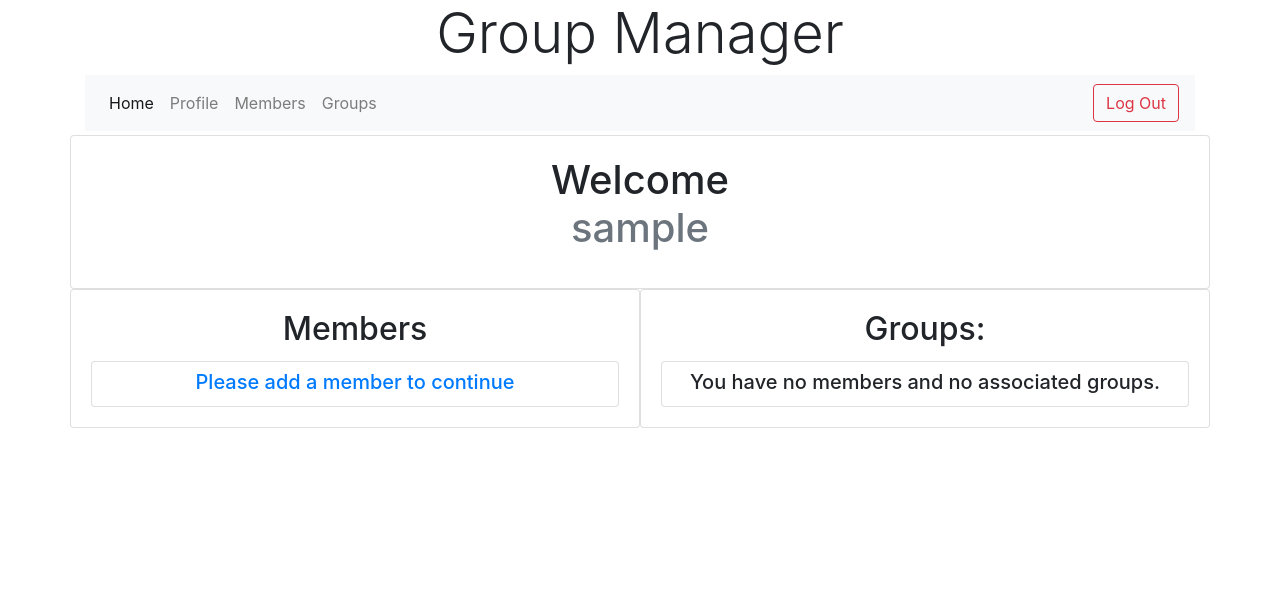
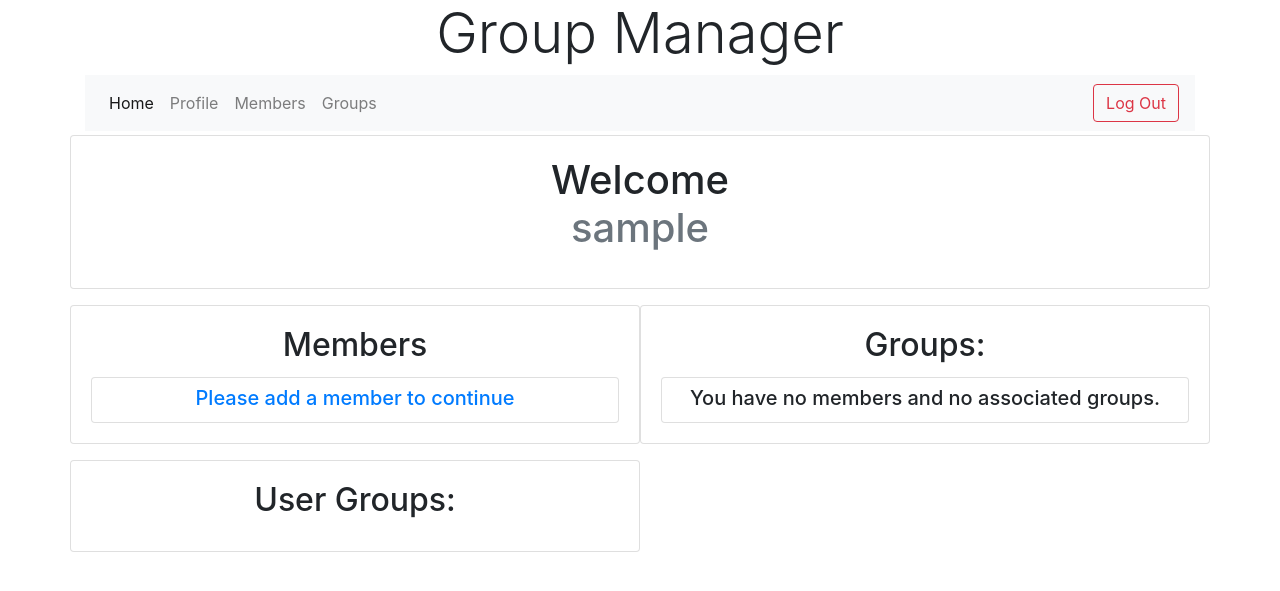
Before and after one commit to levelUpJosh/groupmanager, a Django app: page /app/ in a window 1280 px wide. Shown: the top 591 px of the page. Run offline with Django 3.2, Linux system fonts and the light colour scheme; the visitor is signed in with stand-in values (Sample User, id 1); some libraries are stand-ins or nearby versions.

Commit message:
Updated files

```diff
--- a/groupmanager/settings.py
+++ b/groupmanager/settings.py
@@ -39,7 +39,10 @@ INSTALLED_APPS = [
     'django.contrib.sessions',
     'django.contrib.messages',
     'django.contrib.staticfiles',
+    'encrypted_model_fields',
 ]
+
+FIELD_ENCRYPTION_KEY = 'fsW_tU2uBXa4ymznfPdUCevNtDO5AH-t2TdvoSBSImY='
 
 MIDDLEWARE = [
     'django.middleware.security.SecurityMiddleware',
--- a/groupsapp/functions.py
+++ b/groupsapp/functions.py
@@ -31,6 +31,15 @@ def GetAllUserMembers(search):
 		return userlist
 	else:
 		return 'Unsupported object type. Please input a User or Member object.'
+
+def GetAllUserGroups(search):
+	if search.__class__.__name__ == 'User':
+		grouplist= appmodels.UserGroupLink.objects.filter(user_id=search.pk)
+		grouplist = appmodels.Group.objects.filter(pk__in=memberlist.all().values_list('group_id'))
+		return grouplist
+	else:
+		return 'Unsupported object type. Please input a User object.'
+
 def GetAllMemberGroups(search,by_group=False):
 	from  itertools import chain
 	#Despite the name, this function supports both members and users. The object's type is detected and if it is a user then the function scans and returns ALL associated member groups.
--- a/groupsapp/templates/groupsapp/index.html
+++ b/groupsapp/templates/groupsapp/index.html
@@ -1,14 +1,13 @@
 {% extends 'base.html' %}
 {% block content %}
-{{joingroup}}
-{{test}}
+
 <div class="card row">
     <div class="card-body">
         <h1 class="card-title text-center"> Welcome <p class="text-muted">{{user.username}}</p></h1>
     </div>
 </div>
 <div class="row">
-    <div class="card col-md-6">
+    <div class="card col-md-6 mt-3">
         <div class="card-body">
             <h2 class="card-title text-center"> Members</h2>
             <div class="row">
@@ -27,7 +26,7 @@
             </div>
         </div>
     </div>
-    <div class="card col-md-6">
+    <div class="card col-md-6 mt-3">
         <div class="card-body">
             <h2 class="card-title text-center">Groups:</h2>
             <div class="row">
@@ -52,6 +51,30 @@
                 {% endfor %}
             </div>
         </div>
+
+    </div>
+    <div class="card col-md-6 float-right mt-3">
+        <div class="card-body">
+            <h2 class="card-title text-center">User Groups:</h2>
+            <div class="row">
+
+                {% for group in usergroups %}
+                <div class="card col-lg-6">
+                    <ul class="card-body list-group">
+                        {% if group != 'No Group' %}
+                        <h5 class="card-title"><a href="{% url 'group' group.0.id %}">{{ group.0 }}</a></h5>
+                        {%else%}
+                        <h6 class="card-title">{{ group }}</h6>
+                        <a class="card-title" href="{% url 'joingroup'%}">Use a join code to join a group</a>
+                        {%endif%}
+                        <li class="list-group-item">{{group.1}}</li>
+
+                    </ul>
+                </div>
+                {% endfor %}
+            </div>
+        </div>
     </div>
 </div>
+
 {% endblock %}
--- a/groupsapp/views.py
+++ b/groupsapp/views.py
@@ -15,12 +15,14 @@ def index(request):
     if request.user.is_authenticated:
         members = func.GetAllUserMembers(request.user)
         groups = func.GetAllMemberGroups(request.user,by_group=True)
+        usergroups = func.GetAllUserGroups(request.user)
         #print(members)
         #return HttpResponse(members)
         context = {
             'user': request.user,
             'members': members,
             'groups': groups,
+            'usergroups': usergroups,
         }
         return render(request,'groupsapp/index.html',context=context)
     else:
```
Also changed, not shown: groupsapp/models.py (+6 -5 lines), groupsapp/migrations/0015_auto_20200218_1040.py (added).
